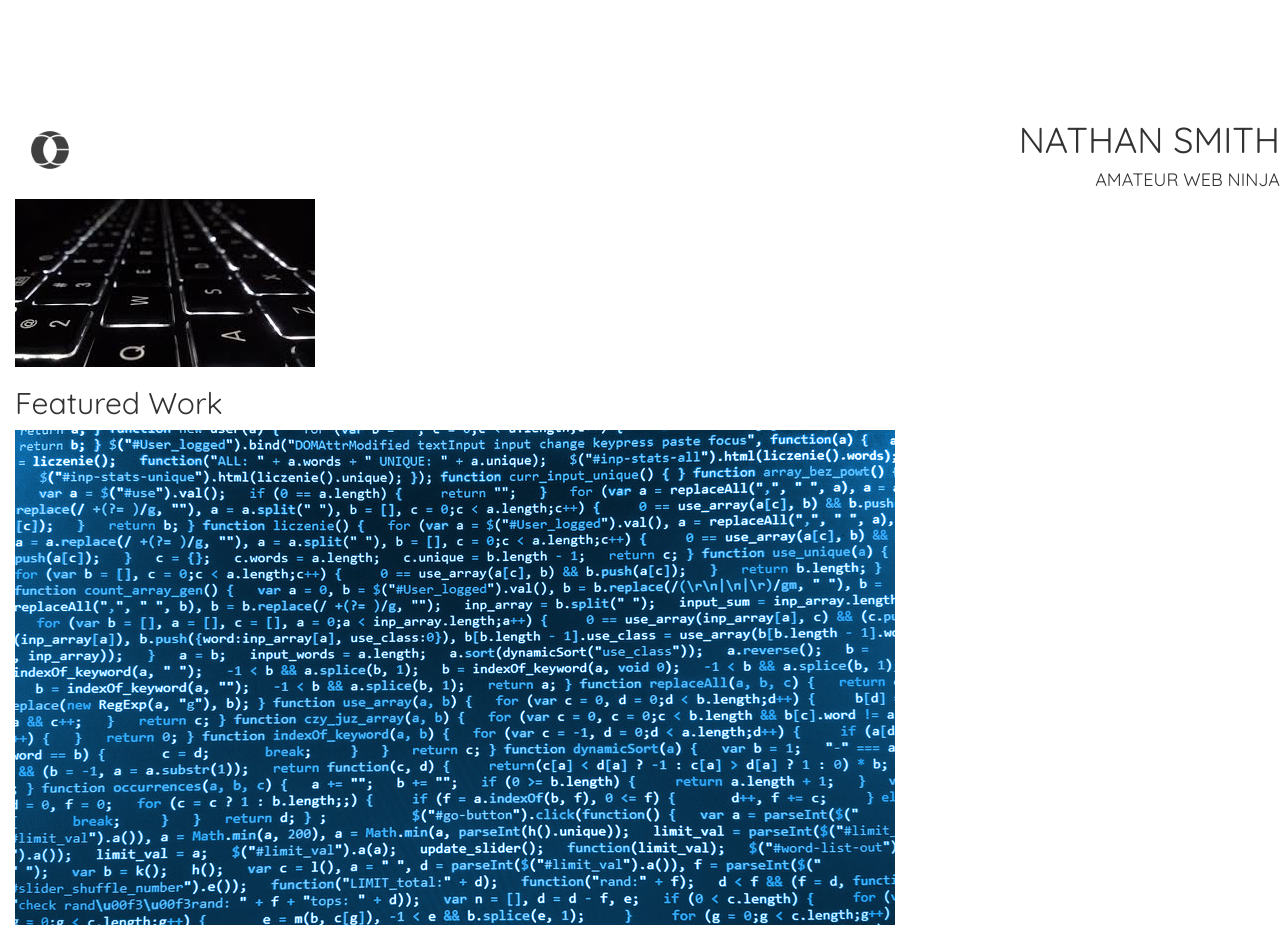
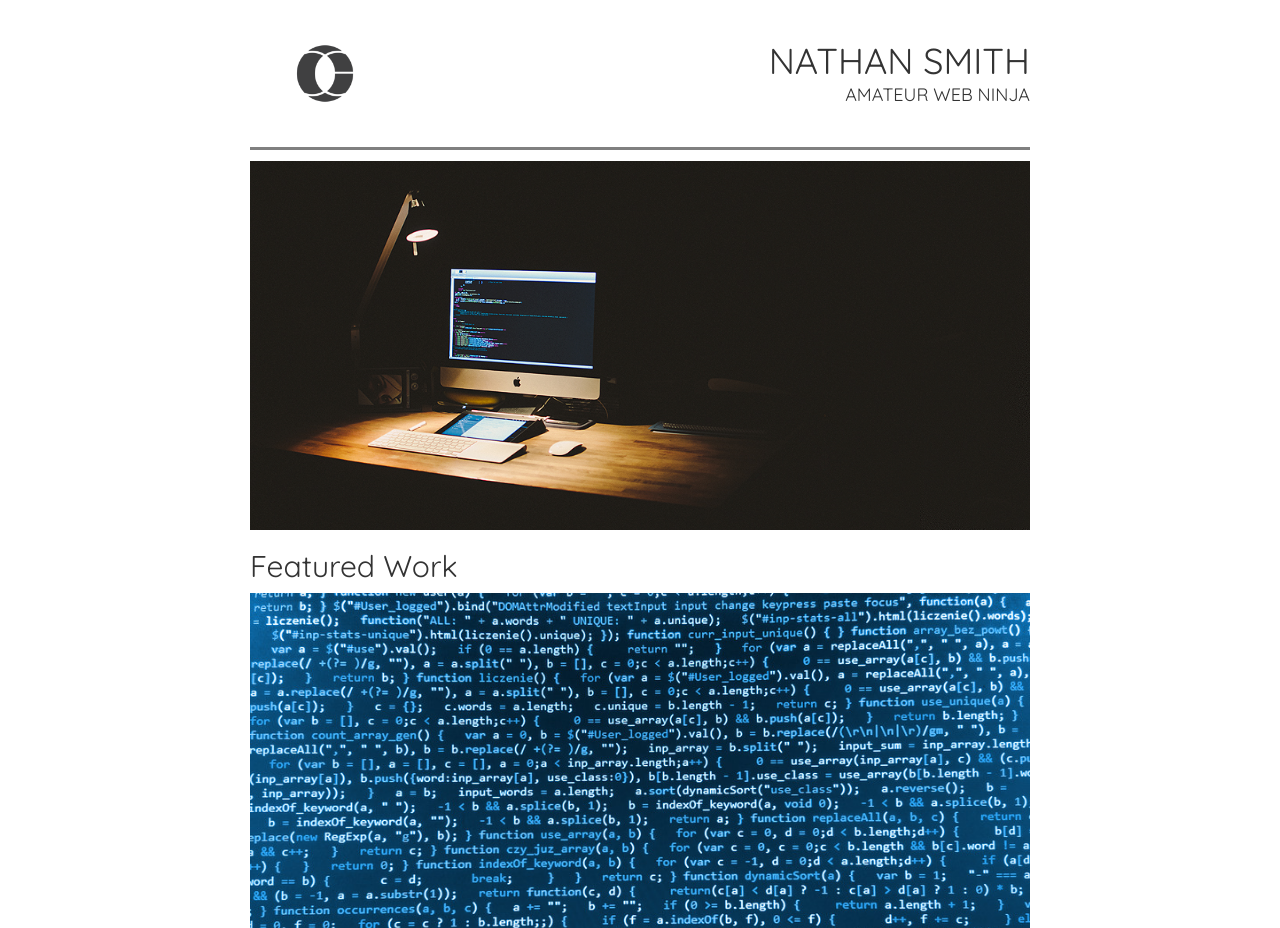
Before and after one commit to Nathan-Smith13/Project_1, a plain HTML site: page index.html in a window 1280 px wide. Shown: the top 928 px of the page. Drawn offline with Linux system fonts and the light colour scheme.

Commit message:
10/2 changes

```diff
--- a/css/style.css
+++ b/css/style.css
@@ -8,14 +8,41 @@ body {
     font-family: "Quicksand", "sans-serif";
 }
 
+.container-fluid {
+    padding-right: 250px;
+    padding-left: 250px;
+    margin-right: auto;
+    margin-left: auto;
+}
+
+.row {
+    margin: 0;
+}
+
 #header {
     text-align: right;
     margin: 0 auto;
+    border-bottom-style: solid;
+    border-color: gray;
+    height: 150px;
 }
 
-.img-responsive {
-    max-height: 100px;
-    max-width: 100px;
-    text-align: left;
-    transform: translateY(100%);
+#logo {
+    max-width: 150px;
+    max-height: 150px;
+    transform: translateY(-1%);
 }
+
+h4 {
+        margin: 0;
+    transform: translateY(-530%);
+}
+
+h1 {
+       margin: 0;
+    transform: translateY(-275%);
+}
+
+.large-image {
+  margin-top: 11px;
+}
--- a/index.html
+++ b/index.html
@@ -17,36 +17,36 @@
     <div class="container-fluid">
      <div class="row">
         <header id="header">
-         <img class="img-responsive" src="Images/logo.png">
-         <h1>NATHAN SMITH</h1>
-         <h4>AMATEUR WEB NINJA</h4>
+         <div class="header-logo-title">
+           <img id="logo" class="img-responsive" src="Images/logo.png">
+           <h1>NATHAN SMITH</h1>
+           <h4>AMATEUR WEB NINJA</h4>
+          </div>
 
         </header>
       </div>
 
 
-      <section class="large-image-content">
-         <img src="Images/large%20image.jpg">
+      <section class="large-image-content row">
+        <div class="large-image row">
+          <img class="img-responsive" src="Images/lesson%206%20skills.jpg">
+         </div>
 
       </section>
-
       <section class="featured-work-wrapper">
        <h2>Featured Work</h2>
-            <div class="lesson-4-skills">
-                <img src="Images/lesson%204%20skills%20image.jpg">
+            <div id="lesson-4-skills ">
+                <img class="img-responsive" src="Images/lesson%204%20skills%20image.jpg">
                 <h3>lesson 4 Skills</h3>
             </div>
-
-            <div class="lesson-5-skills">
-                <img src="Images/lesson%205%20skills.jpg">
+            <div id="lesson-5-skills ">
+                <img class="img-responsive" src="Images/lesson%205%20skills.jpg">
                 <h3>Lesson 5 Skills</h3>
             </div>
-
-            <div class="lesson-6-skills">
-                 <img src="Images/lesson%206%20skills.jpg">
+            <div id="lesson-6-skills ">
+                 <img class="img-responsive" src="Images/large%20image.jpg" >
                  <h3>Lesson 6 Skills</h3>
           </div>
-
       </section>
      </div>
 
```
